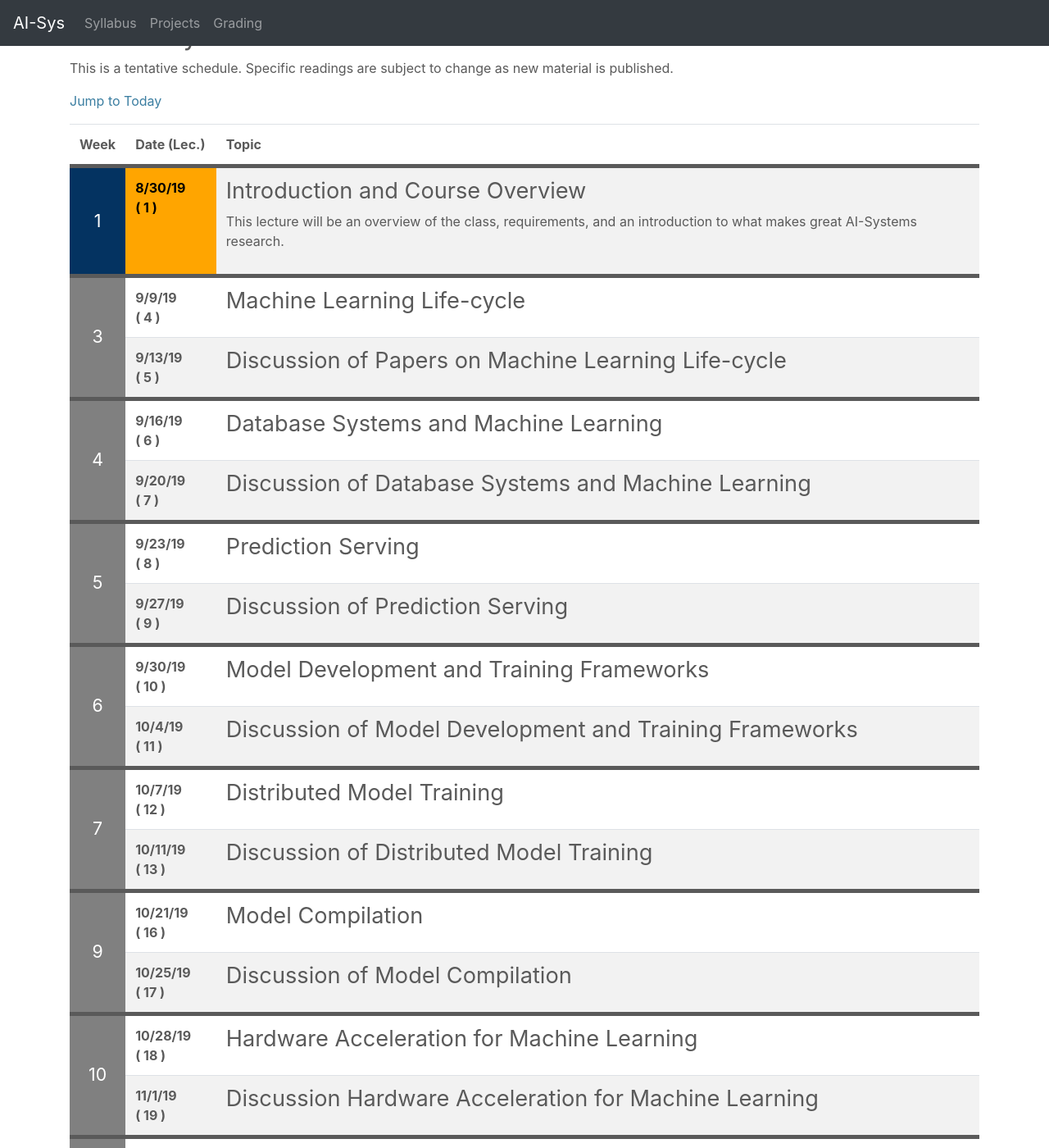
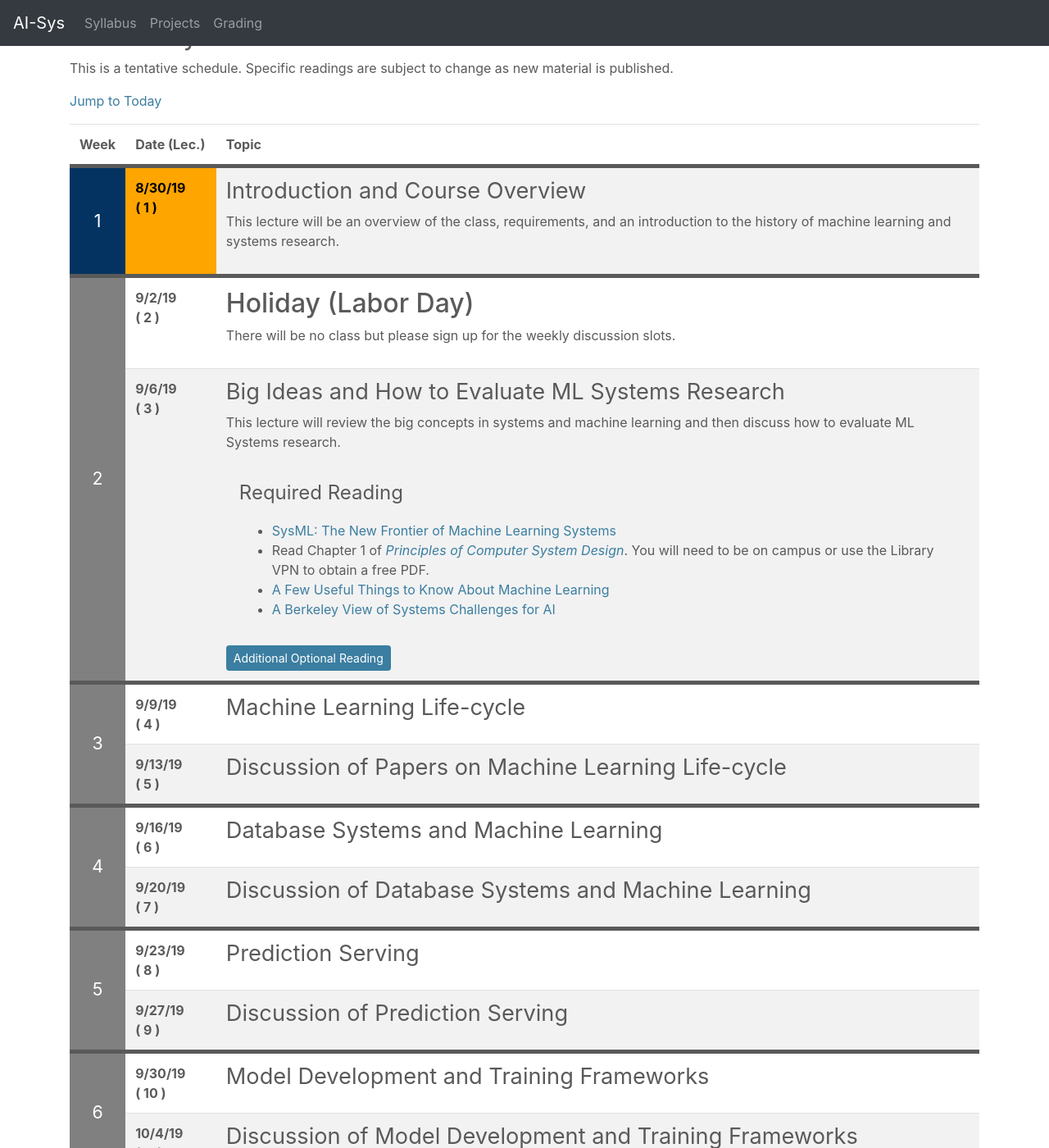
Before and after one commit to ucbrise/cs294-ai-sys-fa19, a Jekyll site: the page built from index.md, in a window 1280 px wide and 1400 px high, scrolled down 748 px. Shown: the whole window at 82% size. Built offline with Jekyll 4.4.1, drawn with Linux system fonts in a browser that asks for light colours; nearby versions of some CDN libraries; our own code applies the rules of GitHub Pages for plain Markdown files; some of the changed text lies outside the part shown.

Commit message:
updating index page

```diff
--- a/index.md
+++ b/index.md
@@ -95,15 +95,59 @@ This is a tentative schedule.  Specific readings are subject to change as new ma
 {% include syllabus_entry %}
 ## Introduction and Course Overview
 
-This lecture will be an overview of the class, requirements, and an introduction to what makes great AI-Systems research.
+This lecture will be an overview of the class, requirements, and an introduction to the history of machine learning and systems research.
+
+
+{% include syllabus_entry %}
+# Holiday (Labor Day)
+
+There will be no class but please sign up for the weekly discussion slots.
 
 
 
-<!-- {% include syllabus_entry %}
-## Metrics and Characteristics of ML Systems
+
+
+
 
 {% include syllabus_entry %}
-## How to Write and Evaluate ML Systems Papers -->
+## Big Ideas and How to Evaluate ML Systems Research
+
+This lecture will review the big concepts in systems and machine learning and then discuss how to evaluate ML Systems research.
+
+<!-- <div class="details" markdown="1">
+
+something somehting
+
+</div>
+ -->
+
+<div class="reading">
+<div class="required_reading" markdown="1">
+
+* [SysML: The New Frontier of Machine Learning Systems](https://arxiv.org/abs/1904.03257)
+* Read Chapter 1 of [_Principles of Computer System Design_](https://www.sciencedirect.com/book/9780123749574/principles-of-computer-system-design). You will need to be on campus or use the Library VPN to obtain a free PDF.
+* [A Few Useful Things to Know About Machine Learning](https://homes.cs.washington.edu/~pedrod/papers/cacm12.pdf)
+* [A Berkeley View of Systems Challenges for AI](A Berkeley View of Systems Challenges for AI)
+
+
+</div>
+<div class="optional_reading" markdown="1">
+
+### Additional Machine Learning Reading
+
+* [Kevin Murphy's Textbook Introduction to Machine Learning](https://www.cs.ubc.ca/~murphyk/MLbook/pml-intro-22may12.pdf).  This provides a very high-level overview of machine learning.  You should probably know all of this.
+* [Principles of Computer System Design: An Introduction](https://ocw.mit.edu/resources/res-6-004-principles-of-computer-system-design-an-introduction-spring-2009/online-textbook/part_ii_open_5_0.pdf).  Chapter 1 of this book gives a good summary of Lampson's article.
+* [Stanford CS231n Tutorial on Neural Networks](http://cs231n.github.io/). I recommend reading Module 1 for a quick crash course in machine learning and some of the techniques used in this class.
+
+### Additional Systems Reading
+
+* [Hints for Computer System Design](https://www.microsoft.com/en-us/research/wp-content/uploads/2016/02/acrobat-17.pdf)
+
+
+</div>
+</div>
+
+
 
 
 
@@ -312,4 +354,18 @@ $(".reading").each(function(ind, elem) {
 })
 
 
+$(".details").each(function(ind, elem) {
+      elem.setAttribute("id", "details_" + ind);
+      var button = document.createElement("button");
+      button.setAttribute("class", "btn btn-primary btn-sm");
+      button.setAttribute("type", "button");
+      button.setAttribute("data-toggle", "collapse");
+      button.setAttribute("data-target", "#details_" + ind);
+      button.setAttribute("aria-expanded", "false");
+      button.setAttribute("aria-controls", "#details_" + ind);
+      elem.setAttribute("class", "details_no_heading collapse")
+      button.innerHTML = "Detailed Description";
+      elem.before(button)
+   })
+
 </script>
```
Also changed, not shown: other parts of index.md (+4 -6 lines).
